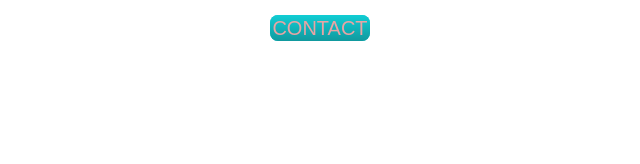
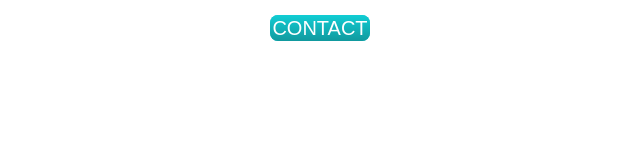
Before and after one commit to rpsrivastava24337/I-am-Ravi, a plain HTML site: page index.html in a window 1280 px wide. Shown: the part 2038-2202 px from the top of the page, 320-960 px from the left. Drawn offline with Linux system fonts and the light colour scheme.

Commit message:
Update mysite.css

```diff
--- a/mycss/mysite.css
+++ b/mycss/mysite.css
@@ -118,7 +118,7 @@ a{
     -moz-border-radius: 28;
     border-radius: 8px;
     font-family: Arial;
-    color: #e9a4a4;
+    color:  #ffffff;
     font-size: 20px;
     padding: 2px 2px 2px 2px;
     text-decoration: none;
```
